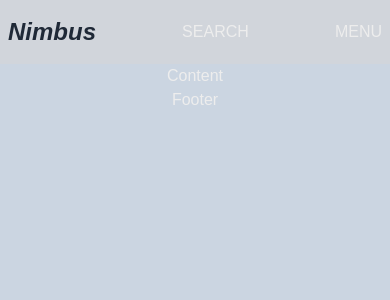
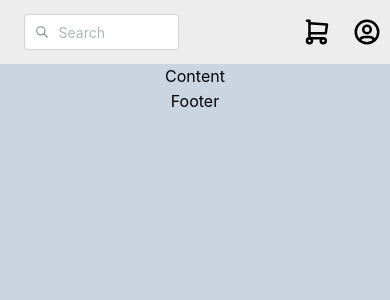
Before and after one commit to HugoCastroBR/Nimbus-Market, a Next.js app: page / in a window 390 px wide. Shown: the top 300 px of the page. Built offline with nearby package versions, Linux system fonts and the light colour scheme.

Commit message:
feat: responsive header

```diff
--- a/package.json
+++ b/package.json
@@ -13,6 +13,8 @@
     "@mantine/core": "^7.13.2",
     "@mantine/hooks": "^7.13.2",
     "@reduxjs/toolkit": "^2.2.8",
+    "@tabler/core": "^1.0.0-beta21",
+    "@tabler/icons-react": "^3.19.0",
     "embla-carousel-react": "^7.1.0",
     "next": "14.2.14",
     "react": "^18",
--- /dev/null
+++ b/src/app/components/Atoms/LinkButton.tsx
@@ -0,0 +1,28 @@
+import Link from 'next/link'
+import React from 'react'
+
+export interface LinkButtonProps {
+  href: string
+  children: React.ReactNode
+  style?: React.CSSProperties
+  className?: string
+}
+
+export default function LinkButton({
+  href,
+  children,
+  style,
+  className
+}:LinkButtonProps) {
+
+  return (
+    <>
+      <Link
+      className={className}
+      style={style}
+      href={href}>
+        {children}
+      </Link>
+    </>
+  )
+}
--- /dev/null
+++ b/src/app/components/Atoms/Logo.tsx
@@ -0,0 +1,21 @@
+import React from 'react'
+
+export default function Logo() {
+  return (
+    <div
+      className='
+        h-full justify-start items-center
+        min-w-24 w-1/3 hidden xs:flex
+        '
+    >
+      <h1
+        className='
+          text-2xl font-bold text-gray-800
+          italic
+        '
+      >
+        Nimbus
+      </h1>
+    </div>
+  )
+}
--- /dev/null
+++ b/src/app/components/Molecules/HeaderMenu.tsx
@@ -0,0 +1,37 @@
+import React from 'react'
+import {
+  IconUserCircle,
+  IconShoppingCart
+} from '@tabler/icons-react';
+import LinkButton from '../Atoms/LinkButton';
+
+export default function HeaderMenu() {
+  return (
+    <div
+      className='
+        flex justify-end items-center h-full w-1/2 xs:w-1/3
+      '
+    >
+      <div
+        className='
+          flex justify-between items-center h-full w-20
+        '
+      >
+        <LinkButton
+          href="/"
+        >
+          <IconShoppingCart
+            size={30}
+          />
+        </LinkButton>
+        <LinkButton
+          href="/"
+        >
+          <IconUserCircle
+            size={30}
+          />
+        </LinkButton>
+      </div>
+    </div>
+  )
+};
--- /dev/null
+++ b/src/app/components/Molecules/SearchInput.tsx
@@ -0,0 +1,34 @@
+'use client'
+import React, { useState } from 'react'
+import { Input, CloseButton } from '@mantine/core';
+import { IconSearch  } from '@tabler/icons-react';
+
+export default function SearchInput() {
+
+  const [value, setValue] = useState('');
+
+  return (
+    <div
+      className='
+        flex justify-center items-center h-full w-1/2 xs:w-1/3
+      '
+    >
+      <Input
+        placeholder="Search"
+        className='w-5/6 xs:w-6/6'
+        value={value}
+        onChange={(event) => setValue(event.currentTarget.value)}
+        rightSectionPointerEvents="all"
+        rightSection={
+          <CloseButton
+            aria-label="Clear input"
+            onClick={() => setValue('')}
+            style={{ display: value ? undefined : 'none' }}
+          />
+        }
+        leftSection={<IconSearch size={14} />}
+      />
+
+    </div>
+  )
+};
--- a/src/app/components/Organisms/Header.tsx
+++ b/src/app/components/Organisms/Header.tsx
@@ -1,29 +1,19 @@
 import React from 'react'
+import Logo from '../Atoms/Logo'
+import SearchInput from '../Molecules/SearchInput'
+import HeaderMenu from '../Molecules/HeaderMenu'
 
 const Header = () => {
   return(
     <div
         className='
-        w-full h-16 flex justify-between items-center bg-gray-300
+        w-full h-16 flex justify-between items-center bg-highlightBlue
         px-2 md:px-4 lg:px-8
         '
       >
-        <div>
-          <h1
-            className='
-            text-2xl font-bold text-gray-800
-            italic
-            '
-          >
-            Nimbus
-          </h1>
-        </div>
-        <div>
-          SEARCH
-        </div>
-        <div>
-          MENU
-        </div>
+        <Logo/>
+        <SearchInput/>
+        <HeaderMenu/>
       </div>
   )
 }
--- a/src/app/globals.css
+++ b/src/app/globals.css
@@ -5,12 +5,14 @@
 :root {
   --background: #ffffff;
   --foreground: #171717;
+  --highlightBlue: #0B6DC0;
 }
 
 @media (prefers-color-scheme: light) {
   :root {
     --background: #0a0a0a;
     --foreground: #ededed;
+    --highlightBlue: #0B6DC0;
   }
 }
 
--- a/src/app/page.tsx
+++ b/src/app/page.tsx
@@ -1,7 +1,10 @@
 import Home from "./components/Templates/Home";
+import Providers from "./providers";
 
 export default function Page() {
   return (
-    <Home/>
+    <Providers>
+      <Home/>
+    </Providers>
   );
 }
--- a/src/app/providers.tsx
+++ b/src/app/providers.tsx
@@ -2,7 +2,10 @@
 import React from 'react'
 import { Provider } from 'react-redux';
 import store from '@/store';
-import ThemeProviders from './themeProviders';
+import { MantineProvider } from '@mantine/core';
+
+
+import '@mantine/core/styles.css';
 
 
 interface ProvidersProps {
@@ -14,9 +17,9 @@ const Providers = (
 ) => {
   return (
     <Provider store={store}>
-      <ThemeProviders>
+      <MantineProvider>
         {children}
-      </ThemeProviders>
+      </MantineProvider>
     </Provider>
 
 
--- a/src/app/themeProviders.tsx
+++ /dev/null
@@ -1,29 +0,0 @@
-'use client'
-import React from 'react'
-import { createTheme, MantineProvider } from '@mantine/core';
-
-
-import '@mantine/core/styles.css';
-
-
-interface ThemeProvidersProps {
-  children: React.ReactNode
-}
-
-const theme = createTheme({
-});
-
-
-const ThemeProviders = (
-  { children }: ThemeProvidersProps
-) => {
-
-
-  return (
-    <MantineProvider theme={theme} >
-      {children}
-    </MantineProvider>
-  )
-}
-
-export default ThemeProviders
--- a/tailwind.config.ts
+++ b/tailwind.config.ts
@@ -11,7 +11,11 @@ const config: Config = {
       colors: {
         background: "var(--background)",
         foreground: "var(--foreground)",
+        highlightBlue: "var(--foreground)"
       },
+      screens: {
+        xs: "480px",
+      }
     },
   },
   plugins: [],
```
Also changed, not shown: 1 other file (tests, documents, lock files or other folders).
